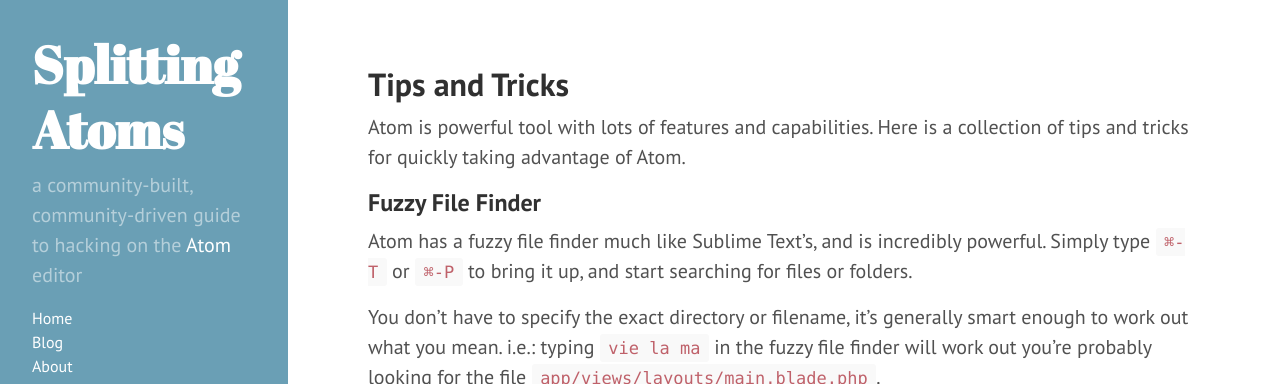
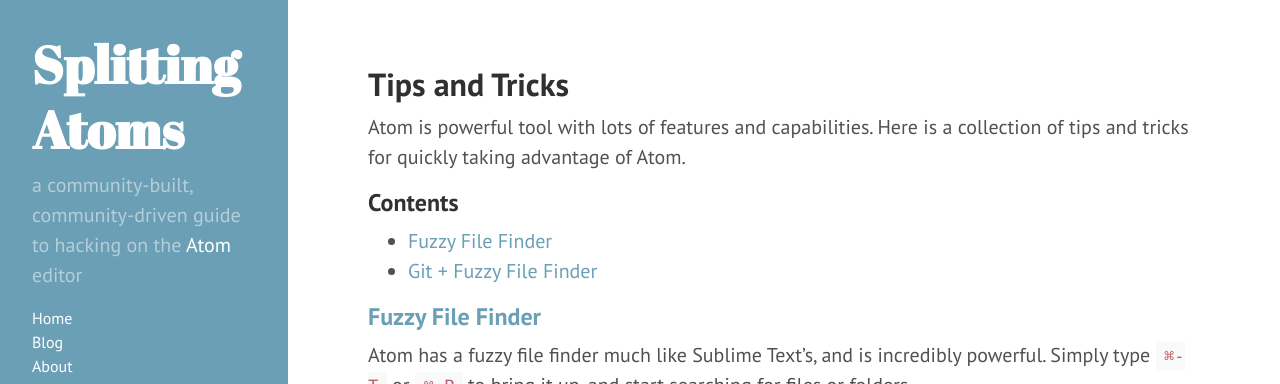
Before and after one commit to jbranchaud/splitting-atoms, a Jekyll site: the page built from TipsAndTricks.md, in a window 1280 px wide and 900 px high, cut to the strip 0-384 px from the top of the window. Built offline with Jekyll 4.4.1, drawn with Linux system fonts in a browser that asks for light colours; Markdown is read by kramdown in place of the engine named in the settings.

Commit message:
Adding in-page links and a table of contents.

```diff
--- a/TipsAndTricks.md
+++ b/TipsAndTricks.md
@@ -6,7 +6,12 @@
 Atom is powerful tool with lots of features and capabilities. Here is a
 collection of tips and tricks for quickly taking advantage of Atom.
 
-## Fuzzy File Finder
+## Contents
+
+- [Fuzzy File Finder](#FuzzyFileFinder)
+- [Git + Fuzzy File Finder](#GitFuzzyFileFinder)
+
+## <a name="FuzzyFileFinder" href="#FuzzyFileFinder">Fuzzy File Finder</a>
 Atom has a fuzzy file finder much like Sublime Text's, and is incredibly
 powerful. Simply type `⌘-T` or `⌘-P` to bring it up, and start searching for
 files or folders.
@@ -24,7 +29,7 @@
 This will ignore any pattern that you have specified in your *Ignored Names*
 preference.
 
-### Git + Fuzzy File Finder
+## <a name="GitFuzzyFileFinder" href="#GitFuzzyFileFinder">Git + Fuzzy File Finder</a>
 If you use Git, the fuzzy file finder can display any modified or untracked file
 in your project. It works pretty much like running `git status` and is useful
 for tracking the current state of your project. To trigger this, type
```
